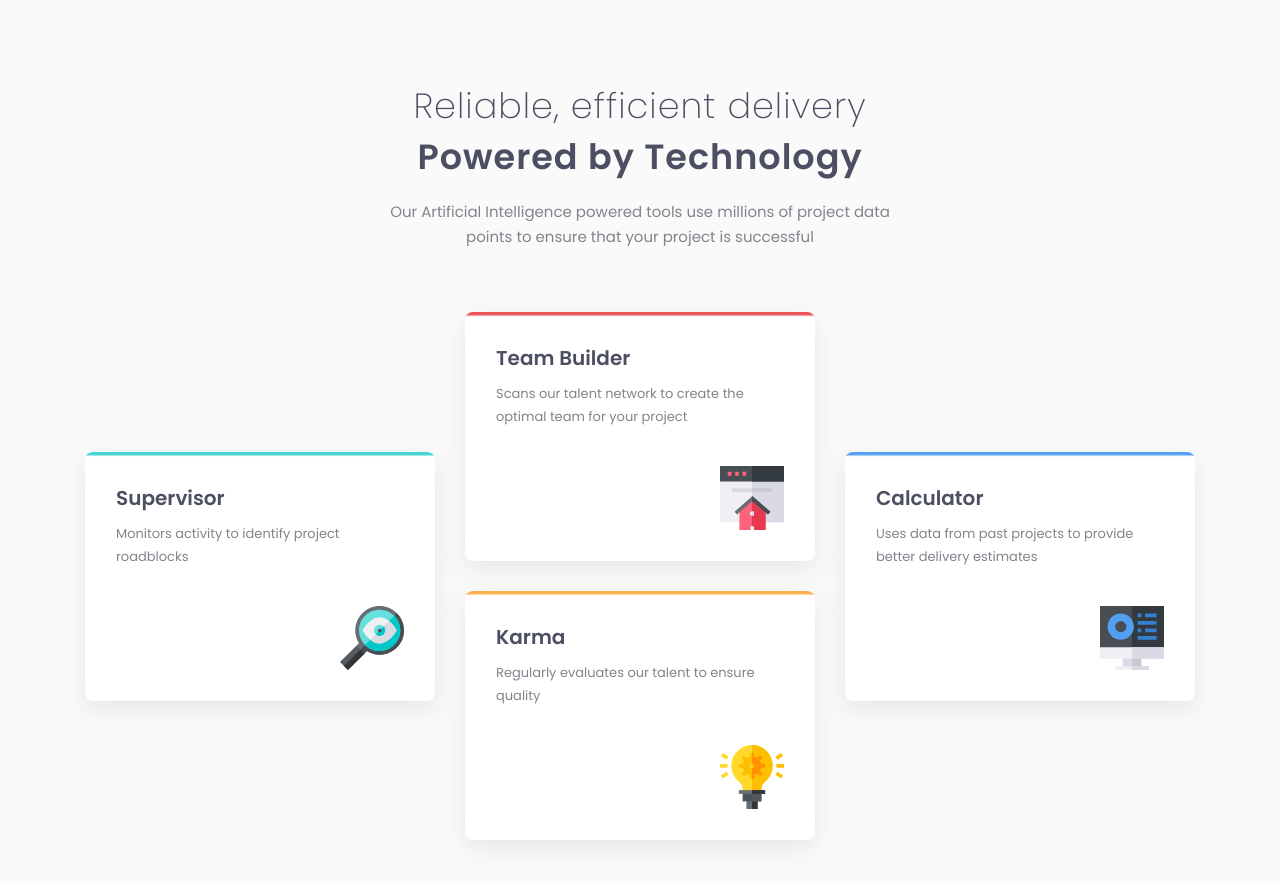
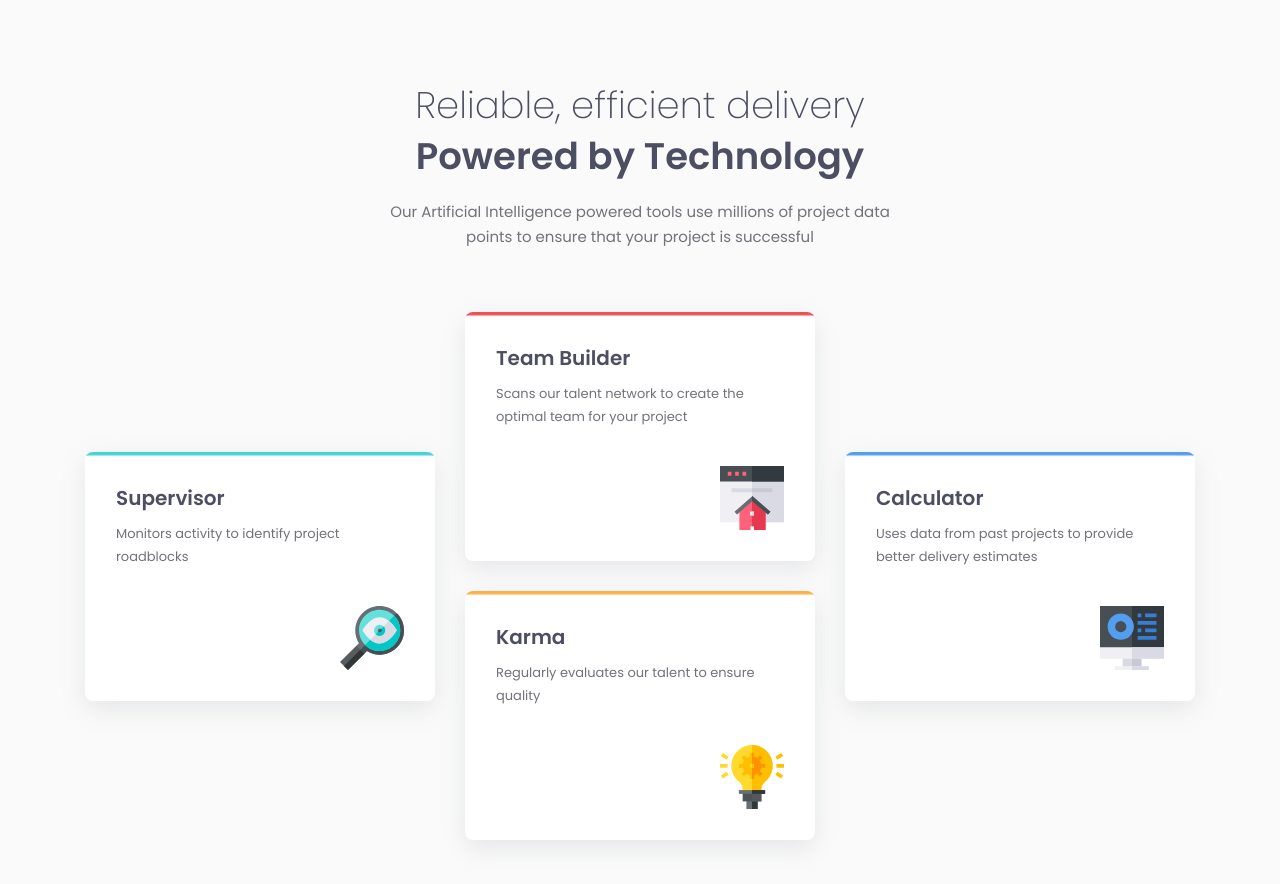
Before and after one commit to Jorggyh/four-card-feature-section, a plain HTML site: page index.html in a window 1280 px wide. Drawn offline with Linux system fonts and the light colour scheme.

Commit message:
:wheelchair: Improve Contrast
Improve paragraph contrast

```diff
--- a/styles/media.css
+++ b/styles/media.css
@@ -6,9 +6,8 @@
 
   h1,
   h2 {
-    font-size: 3.5rem;
+    font-size: 3.7rem;
     line-height: 5.1rem;
-    letter-spacing: 0.1rem;
   }
 
   h2 {
--- a/styles/style.css
+++ b/styles/style.css
@@ -13,7 +13,7 @@
   --orange: hsl(34, 97%, 64%);
   --blue: hsl(212, 86%, 64%);
   --very-dark-blue: hsl(234, 12%, 34%);
-  --grayis-blue: hsl(227, 4%, 53%);
+  --grayis-blue: hsl(234, 4%, 46%);
   --very-light-gray: hsl(0, 0%, 98%);
   --offset-shadow: rgba(149, 157, 165, 0.2) 0 0.8rem 2.4rem;
 }
```
Also changed, not shown: img/screenshot-desktop.png (added), img/screenshot-mobile.png (added).
